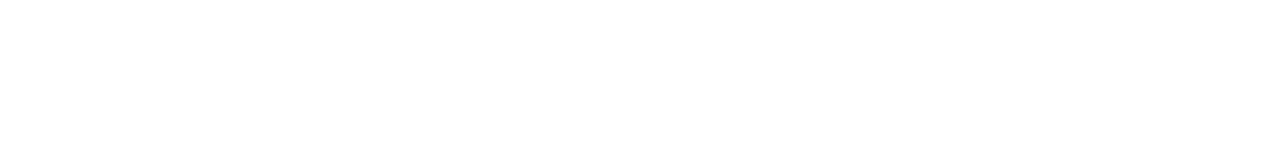
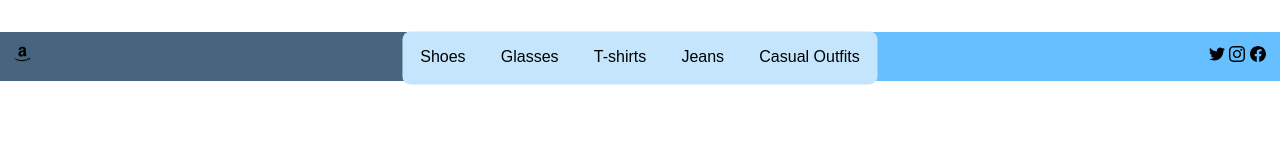
Before and after one commit to halilibrahimcelik/flex-nav, a plain HTML site: page index.html in a window 1280 px wide. Drawn offline with Linux system fonts and the light colour scheme.

Commit message:
Finish  styling.

```diff
--- a/index.html
+++ b/index.html
@@ -7,5 +7,31 @@
     <title>Document</title>
     <link rel="stylesheet" href="styl.css" />
   </head>
-  <body></body>
+  <body>
+
+
+        <nav class="navBar">
+    <div class="logos">
+    <img src="/images/amazon.svg" alt="">
+    </div>
+
+    <ul class="products">
+        <li class="prod" >Shoes</li>
+        <li class="prod">Glasses</li>
+        <li class="prod">T-shirts</div>
+        <li class="prod">Jeans</div>
+        <li class="prod">Casual Outfits</div>
+    </ul>
+
+    <div class="logos social">
+        <span> <img src="/images/twitter.svg" alt=""></span>
+        <span> <img src="/images/instagram.svg" alt=""></span>
+        <span> <img src="/images/facebook.svg" alt=""></span>
+
+    </div>
+        </nav>
+
+
+
+  </body>
 </html>
--- a/styl.css
+++ b/styl.css
@@ -0,0 +1,84 @@
+
+@import "theme.css";
+
+*{
+    box-sizing: border-box;
+    font-family: Arial, Helvetica, sans-serif;
+    font-weight: 500;
+}
+body{
+    margin: 0;
+}
+
+.navBar{
+    position:relative;
+
+    background: linear-gradient(to right, var(--gri-4) 36% , var(--mavi-5) 64%);
+    display: flex;
+    padding: 0.9rem;
+    top:10rem;
+    justify-content: flex-start;
+
+
+}
+
+.products {
+    position: absolute;
+    background-color: var(--mavi-9);
+    border-radius: 8px;
+    list-style: none;
+    left:50%;
+    top:1rem;
+    transform: translate(-50%, -50%);
+    padding:0 0.01rem;
+
+
+}
+.products li{
+    padding:0.6rem;
+    text-align: center;
+    margin: 0;
+}
+
+.prod:hover{
+    margin: 0;
+background-color: var(--mavi-5);
+transition:background-color 0.5s ease-in-out;
+border: 1px  var(--gri-10);
+border-radius: 10px;
+color:white;
+cursor: pointer;
+
+}
+.logos{
+    width: 50%;
+
+}
+ .social{
+    text-align:right;
+}
+
+img{
+    width: 1rem;
+    height: 1rem;
+}
+
+@media screen and (min-width:700px)  {
+.navBar{
+    position:relative;
+    display: flex;
+    top:2rem
+
+}
+.products{
+    display: flex;
+    top: 20%;
+
+
+
+}
+
+.products li{
+    padding: 1.1rem;
+}
+}
```
